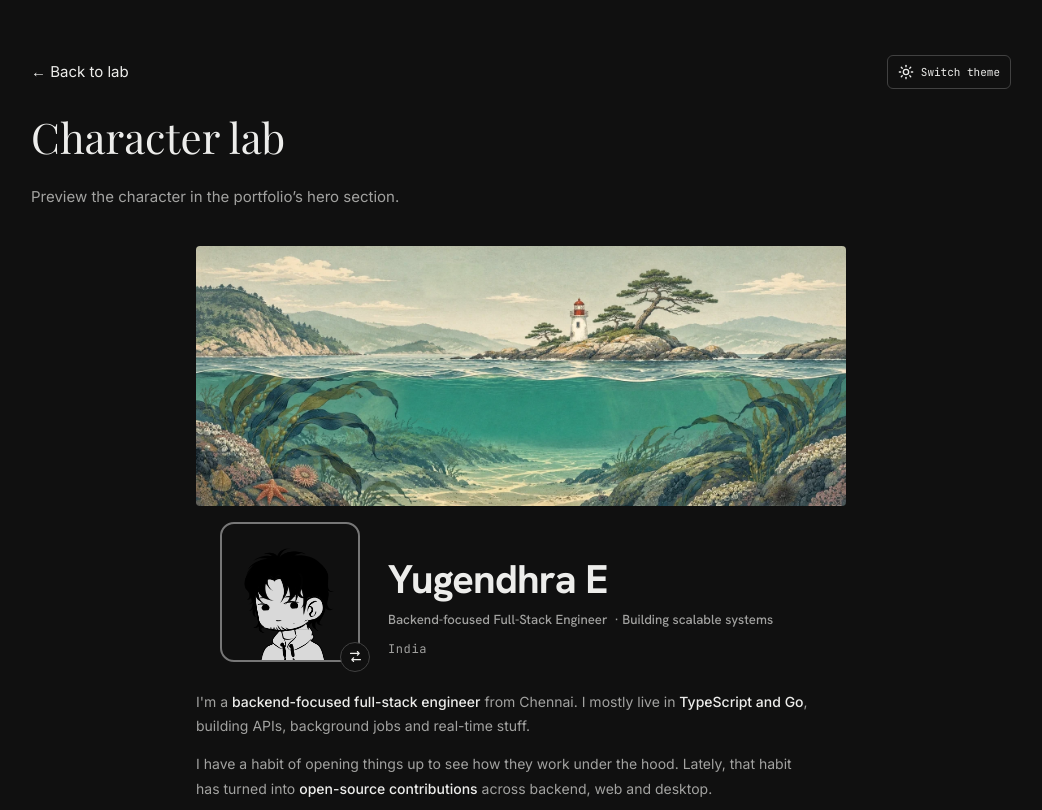
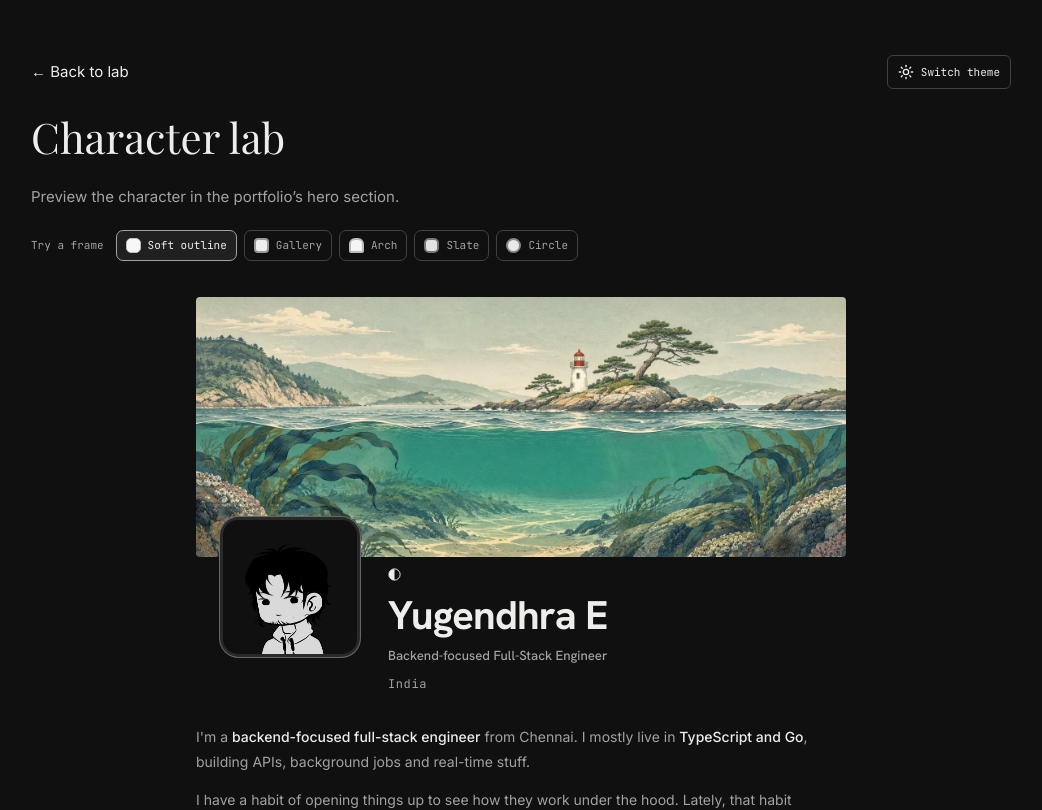
Before and after one commit to y9ndra/portfolio, a Next.js app: page /lab/character in a window 1280 px wide. Shown: the top 810 px of the page, without its empty margins (119-1161 px from the left). Built offline with nearby package versions, Linux system fonts and the light colour scheme; no server answers; a web font is replaced by a local one.

Commit message:
feat(hero): refine profile frame and layout
Add theme-aware portrait frames and update the responsive hero layout.

```diff
--- a/src/app/lab/character/ProfileSwitch.tsx
+++ b/src/app/lab/character/ProfileSwitch.tsx
@@ -5,7 +5,7 @@ import { useEffect, useRef, useState } from "react";
 import { PERSONAL } from "@/data/portfolio";
 import Character from "./Character";
 
-export default function ProfileSwitch() {
+export default function ProfileSwitch({ lab = false }: { lab?: boolean }) {
   const [animated, setAnimated] = useState(true);
   const [mounted, setMounted] = useState(true);
   const [photoError, setPhotoError] = useState(false);
@@ -23,7 +23,7 @@ export default function ProfileSwitch() {
       frame.current = requestAnimationFrame(() => setAnimated(true));
     }
   }
-  return <div className="character-switch">
+  return <div className={`character-switch${lab ? " is-lab" : ""}`}>
     <div className={`character-switch-layer character-switch-photo${animated ? "" : " is-visible"}`} aria-hidden={animated}>
       <div className="hero-avatar character-lab-avatar character-static">{photoError ? <div className="hero-avatar-fallback">YE</div> : <Image src={PERSONAL.avatar} alt={animated ? "" : "Yugendhra E"} fill sizes="(max-width: 480px) 100px, (max-width: 640px) 110px, 140px" unoptimized onError={() => setPhotoError(true)} />}</div>
     </div>
@@ -31,7 +31,7 @@ export default function ProfileSwitch() {
       {mounted && <Character />}
     </div>
     <button type="button" className="character-switch-button" onClick={event => { event.stopPropagation(); toggle(); }} aria-label={animated ? "Show photo" : "Show animated character"} title={animated ? "Show photo" : "Show animated character"}>
-      <svg viewBox="0 0 24 24" width="15" height="15" fill="none" stroke="currentColor" strokeWidth="1.7" strokeLinecap="round" strokeLinejoin="round" aria-hidden="true"><path d="M4 7h14m0 0-3-3m3 3-3 3M20 17H6m0 0 3-3m-3 3 3 3" /></svg>
+      {lab ? <svg viewBox="0 0 24 24" width="15" height="15" aria-hidden="true"><circle cx="12" cy="12" r="9" fill="none" stroke="currentColor" strokeWidth="1.5" /><path d="M12 3a9 9 0 0 0 0 18Z" fill="currentColor" /></svg> : <svg viewBox="0 0 24 24" width="15" height="15" fill="none" stroke="currentColor" strokeWidth="1.7" strokeLinecap="round" strokeLinejoin="round" aria-hidden="true"><path d="M4 7h14m0 0-3-3m3 3-3 3M20 17H6m0 0 3-3m-3 3 3 3" /></svg>}
     </button>
   </div>;
 }
--- a/src/app/lab/character/character.css
+++ b/src/app/lab/character/character.css
@@ -1,5 +1,42 @@
 .character-lab { width: min(980px, calc(100% - 32px)); margin: 55px auto 100px; }
 .character-lab-header { display: flex; align-items: center; justify-content: space-between; gap: 16px; }
+.character-frame-picker { display: flex; align-items: center; flex-wrap: wrap; gap: 7px; margin-top: 20px; color: var(--t2); font: 11px var(--font-mono, monospace); }
+.character-frame-picker > span { margin-right: 5px; }
+.character-frame-picker button { display: inline-flex; align-items: center; gap: 7px; padding: 7px 9px; border: 1px solid var(--border-h); border-radius: 7px; color: var(--t2); cursor: pointer; }
+.character-frame-picker button[aria-pressed="true"] { color: var(--t1); background: var(--bg-3); border-color: var(--t2); }
+.character-frame-picker button:focus-visible { outline: 2px solid var(--t1); outline-offset: 3px; }
+.character-frame-picker i { width: 15px; height: 15px; display: block; background: #ededed; border: 2px solid #999; border-radius: 4px; }
+.character-frame-picker [data-option="outline"] i { background: #f7f7f7; border: 1px solid #bdbdbd; border-radius: 5px; }
+.character-frame-picker [data-option="postcard"] i { background: #f4f4f4; border-color: #bcbcbc; border-radius: 6px 6px 2px 2px; }
+.character-frame-picker [data-option="sea"] i { background: #e2e2e2; border-color: #777; border-radius: 5px; }
+.character-frame-picker [data-option="pebble"] i { background: #e9e9e9; border-color: #888; border-radius: 50%; }
+.character-lab .character-switch.is-lab { --portrait-surface: #ededed; --portrait-radius: 14px; --portrait-inner-radius: 9px; background: #bcbcbc; border-radius: var(--portrait-radius); box-shadow: 0 0 0 1px rgba(128, 128, 128, .35); }
+.character-lab[data-character-frame="postcard"] .character-switch.is-lab { --portrait-surface: #f4f4f4; --portrait-radius: 23px 23px 8px 8px; --portrait-inner-radius: 17px 17px 4px 4px; background: #bcbcbc; box-shadow: 0 2px 0 rgba(80, 80, 80, .2); }
+.character-lab[data-character-frame="sea"] .character-switch.is-lab { --portrait-surface: #e2e2e2; --portrait-radius: 20px; --portrait-inner-radius: 14px; background: #777; box-shadow: 0 0 0 1px rgba(120, 120, 120, .45); }
+.character-lab[data-character-frame="pebble"] .character-switch.is-lab { --portrait-surface: #e9e9e9; --portrait-radius: 50%; --portrait-inner-radius: 50%; background: #8f8f8f; box-shadow: 0 0 0 1px rgba(130, 130, 130, .4); }
+.character-lab[data-character-frame="outline"] .character-switch.is-lab { --portrait-surface: #f7f7f7; --portrait-radius: 19px; --portrait-inner-radius: 15px; background: #f7f7f7; box-shadow: 0 0 0 1px #c9c9c9; }
+:root:not([data-theme="light"]) .character-lab .character-switch.is-lab { --portrait-surface: #292929; background: #555; box-shadow: 0 0 0 1px #696969; }
+:root:not([data-theme="light"]) .character-lab[data-character-frame="postcard"] .character-switch.is-lab { --portrait-surface: #303030; background: #626262; }
+:root:not([data-theme="light"]) .character-lab[data-character-frame="sea"] .character-switch.is-lab { --portrait-surface: #252525; background: #666; }
+:root:not([data-theme="light"]) .character-lab[data-character-frame="pebble"] .character-switch.is-lab { --portrait-surface: #2c2c2c; background: #606060; }
+:root:not([data-theme="light"]) .character-lab[data-character-frame="outline"] .character-switch.is-lab { --portrait-surface: #292929; background: #292929; box-shadow: 0 0 0 1px #666; }
+.character-lab .character-switch.is-lab { transition: background-color .3s ease, box-shadow .3s ease; }
+.character-lab .character-switch.is-lab .character-switch-layer { inset: 6px; }
+.character-lab[data-character-frame="outline"] .character-switch.is-lab .character-switch-layer { inset: 3px; }
+.character-lab .character-switch.is-lab .character-portrait { width: 100%; height: 100%; }
+.character-lab .character-switch.is-lab .character-lab-avatar { width: 100%; height: 100%; border: 0; border-radius: var(--portrait-inner-radius); background: var(--bg); }
+.character-lab .character-switch.is-lab .character-lab-avatar { transition: background-color .3s ease; }
+#about .hero-profile { --profile-size: clamp(100px, 27vw, 160px); --profile-overlap: clamp(18px, 4.86vw, 28.8px); display: grid; grid-template-columns: var(--profile-size) minmax(0, 1fr); grid-template-rows: 1fr auto; grid-template-areas: "portrait info" "portrait meta"; align-items: end; column-gap: 1.75rem; row-gap: .35rem; }
+#about .character-switch.is-lab { width: var(--profile-size); height: auto; aspect-ratio: 1; border-radius: 19px; background: #f7f7f7; box-shadow: 0 0 0 1px #c9c9c9; transition: background-color .3s ease, box-shadow .3s ease; }
+#about .hero-profile .character-switch { grid-area: portrait; align-self: start; }
+#about .hero-profile .hero-info { grid-area: info; padding-top: calc(var(--profile-overlap) + 12px); }
+#about .hero-profile .hero-name { font-size: clamp(1.5rem, 5vw, 2.5rem); white-space: normal; overflow-wrap: anywhere; }
+#about .hero-profile .hero-meta { grid-area: meta; flex-wrap: wrap; row-gap: .3rem; margin: 0; }
+:root:not([data-theme="light"]) #about .character-switch.is-lab { background: #292929; box-shadow: 0 0 0 1px #666; }
+#about .character-switch.is-lab .character-switch-layer { inset: 3px; }
+#about .character-switch.is-lab .character-portrait { width: 100%; height: 100%; }
+#about .character-switch.is-lab .character-lab-avatar { width: 100%; height: 100%; border: 0; border-radius: 15px; background: var(--bg); transition: background-color .3s ease; }
+#about .character-switch.is-lab .character-switch-button { left: auto; right: -10px; top: auto; bottom: -10px; width: 30px; height: 30px; border: 1px solid var(--border-h); background: var(--bg); }
 .character-theme-toggle { display: inline-flex; align-items: center; gap: 7px; padding: 8px 10px; border: 1px solid var(--border-h); border-radius: 6px; color: var(--t1); background: var(--bg); font: 11px/1 var(--font-mono, monospace); cursor: pointer; }
 .character-theme-toggle:hover { background: var(--bg-3); }
 .character-theme-toggle:focus-visible { outline: 2px solid var(--t1); outline-offset: 3px; }
@@ -9,7 +46,8 @@ body:has(.character-lab) > nav { display: none; }
 .character-lab h1 { margin: 20px 0; font: normal clamp(28px, 5vw, 42px) var(--font-serif); }
 .character-lab-banner { margin-top: 36px; }
 .character-lab > p, .character-lab-preview p { color: var(--t2); }
-.character-lab .character-lab-preview { margin-top: 1rem; }
+.character-lab .character-lab-preview { --profile-overlap: 40px; margin-top: calc(-1 * var(--profile-overlap)); align-items: flex-start; }
+.character-lab .character-lab-preview .hero-info { padding-top: calc(var(--profile-overlap) + 36px); }
 .character-lab-avatar { position: relative; width: 140px; height: 140px; flex-shrink: 0; overflow: hidden; border: 2px solid var(--t3); border-radius: 14px; background: var(--bg); }
 #about .character-lab-avatar { border: 0; background: var(--bg-3); }
 .character-lab-avatar:hover { transform: none; }
@@ -31,6 +69,8 @@ body:has(.character-lab) > nav { display: none; }
 .character-switch-button { position: absolute; z-index: 5; right: -10px; bottom: -10px; width: 30px; height: 30px; display: grid; place-items: center; border: 1px solid var(--border-h); border-radius: 50%; background: var(--bg); color: var(--t1); cursor: pointer; }
 .character-switch-button:hover { background: var(--t1); color: var(--bg); }
 .character-switch-button:focus-visible { outline: 2px solid var(--t1); outline-offset: 3px; }
+.character-switch.is-lab .character-switch-button { left: calc(100% + 1rem); right: auto; top: var(--profile-overlap, 0px); bottom: auto; width: 36px; height: 36px; border: 0; background: transparent; color: var(--t1); }
+.character-switch.is-lab .character-switch-button:hover { background: var(--bg-3); color: var(--t1); }
 .character-greeting { position: absolute; z-index: 4; left: 78%; top: -18px; padding: 7px 13px; white-space: nowrap; border: 1px solid var(--t2); border-radius: 13px 13px 13px 3px; background: var(--bg); color: var(--t1); font: italic 15px/1 var(--font-serif, serif); pointer-events: none; transform-origin: left bottom; animation: character-greeting-in .18s ease-out both; }
 .character-greeting::after { content: ""; position: absolute; bottom: -5px; left: 8px; width: 8px; height: 8px; background: var(--bg); border-left: 1px solid var(--t2); border-bottom: 1px solid var(--t2); transform: skewY(-25deg); }
 @keyframes character-greeting-in { from { opacity: 0; transform: translate(-3px, 3px) scale(.9); } to { opacity: 1; transform: translate(0) scale(1); } }
@@ -54,6 +94,10 @@ body:has(.character-lab) > nav { display: none; }
 @media (prefers-reduced-motion: reduce) { .character-lab-avatar.is-speaking .character-hand, .character-lab-avatar.is-greeting .character-hat, .character-lab-avatar.is-greeting .character-head { animation: none; } }
 @media (prefers-reduced-motion: reduce) { .character-greeting { animation: none; } }
 @media (prefers-reduced-motion: reduce) { .character-switch-layer { transition: none; } }
+@media (prefers-reduced-motion: reduce) { .character-lab .character-switch.is-lab, .character-lab .character-switch.is-lab .character-lab-avatar { transition: none; } }
+@media (prefers-reduced-motion: reduce) { #about .character-switch.is-lab, #about .character-switch.is-lab .character-lab-avatar { transition: none; } }
 .character-lab-note { max-width: 450px; }
-@media (max-width: 640px) { .character-lab-avatar, .character-switch { width: 110px; height: 110px; } .character-lab-preview { gap: 1.25rem; } }
-@media (max-width: 480px) { .character-lab-avatar, .character-switch { width: 100px; height: 100px; } .character-lab-preview { gap: 1rem; } }
+@media (max-width: 640px) { .character-lab-avatar, .character-switch { width: 110px; height: 110px; } .character-lab-preview { gap: 1.25rem; } .character-lab .character-lab-preview { --profile-overlap: 32px; } }
+@media (max-width: 480px) { .character-lab-avatar, .character-switch { width: 100px; height: 100px; } .character-lab-preview { gap: 1rem; } .character-lab .character-lab-preview { --profile-overlap: 28px; } }
+@media (max-width: 480px) { #about .hero-profile { column-gap: 1rem; } }
+@media (max-width: 394px) { #about .hero-profile { grid-template-areas: "portrait info" "meta meta"; grid-template-rows: auto auto; row-gap: .85rem; } #about .hero-profile .hero-meta { flex-wrap: nowrap; } }
--- a/src/app/lab/character/page.tsx
+++ b/src/app/lab/character/page.tsx
@@ -1,16 +1,24 @@
+"use client";
+
 import Image from "next/image";
 import Link from "next/link";
+import { useState } from "react";
 import { PERSONAL } from "@/data/portfolio";
 import ProfileSwitch from "./ProfileSwitch";
 import LabTheme from "./LabTheme";
 import "./character.css";
 
 export default function CharacterLab() {
+  const [frame, setFrame] = useState<"gallery" | "postcard" | "sea" | "pebble" | "outline">("outline");
   return (
-    <main className="character-lab">
+    <main className="character-lab" data-character-frame={frame}>
       <div className="character-lab-header"><Link href="/lab">← Back to lab</Link><LabTheme /></div>
       <h1>Character lab</h1>
       <p>Preview the character in the portfolio’s hero section.</p>
+      <div className="character-frame-picker" role="group" aria-label="Profile frame design">
+        <span>Try a frame</span>
+        {([ ["outline", "Soft outline"], ["gallery", "Gallery"], ["postcard", "Arch"], ["sea", "Slate"], ["pebble", "Circle"] ] as const).map(([value, label]) => <button type="button" key={value} data-option={value} aria-pressed={frame === value} onClick={() => setFrame(value)}><i aria-hidden="true" />{label}</button>)}
+      </div>
       <div className="water-stage character-lab-banner" aria-label="Coastal banner preview">
         <div className="water-frame">
           <Image src="/assets/water/inlet-unlit.webp" alt="Coastal inlet with a lighthouse" fill sizes="(max-width: 680px) calc(100vw - 32px), 650px" style={{ objectFit: "cover" }} unoptimized />
@@ -18,10 +26,10 @@ export default function CharacterLab() {
       </div>
       <div className="hero-inner">
       <div className="hero-profile character-lab-preview">
-        <ProfileSwitch />
+        <ProfileSwitch lab />
         <div className="hero-info">
           <div className="hero-name">Yugendhra E</div>
-          <div className="hero-tagline">{PERSONAL.title}<span className="hero-tagline-extra"> · Building scalable systems</span></div>
+          <div className="hero-tagline">{PERSONAL.title}</div>
           <div className="hero-meta"><span className="hero-meta-item">India</span></div>
         </div>
       </div>
--- a/src/components/Hero.tsx
+++ b/src/components/Hero.tsx
@@ -53,22 +53,14 @@ export default function Hero() {
 
         {/* Profile row */}
         <div className="hero-profile a1">
-          <ProfileSwitch />
+          <ProfileSwitch lab />
           <div className="hero-info">
             <h1 className="hero-name">Yugendhra E</h1>
-
-            <div className="hero-tagline">
-              {PERSONAL.title}<span className="hero-tagline-extra"> · Building scalable systems</span>
-            </div>
-
-            <div className="hero-meta">
-              <span className="hero-meta-item">
-                <PIN_ICON /> India
-              </span>
-              <span className="hero-meta-item">
-                <CLOCK_ICON /> <OdometerClock />
-              </span>
-            </div>
+            <div className="hero-tagline">{PERSONAL.title}</div>
+          </div>
+          <div className="hero-meta hero-profile-meta">
+            <span className="hero-meta-item"><PIN_ICON /> India</span>
+            <span className="hero-meta-item"><CLOCK_ICON /> <OdometerClock /></span>
           </div>
         </div>
 
```
Also changed, not shown: src/app/ocean.css (+9 -1 lines).
